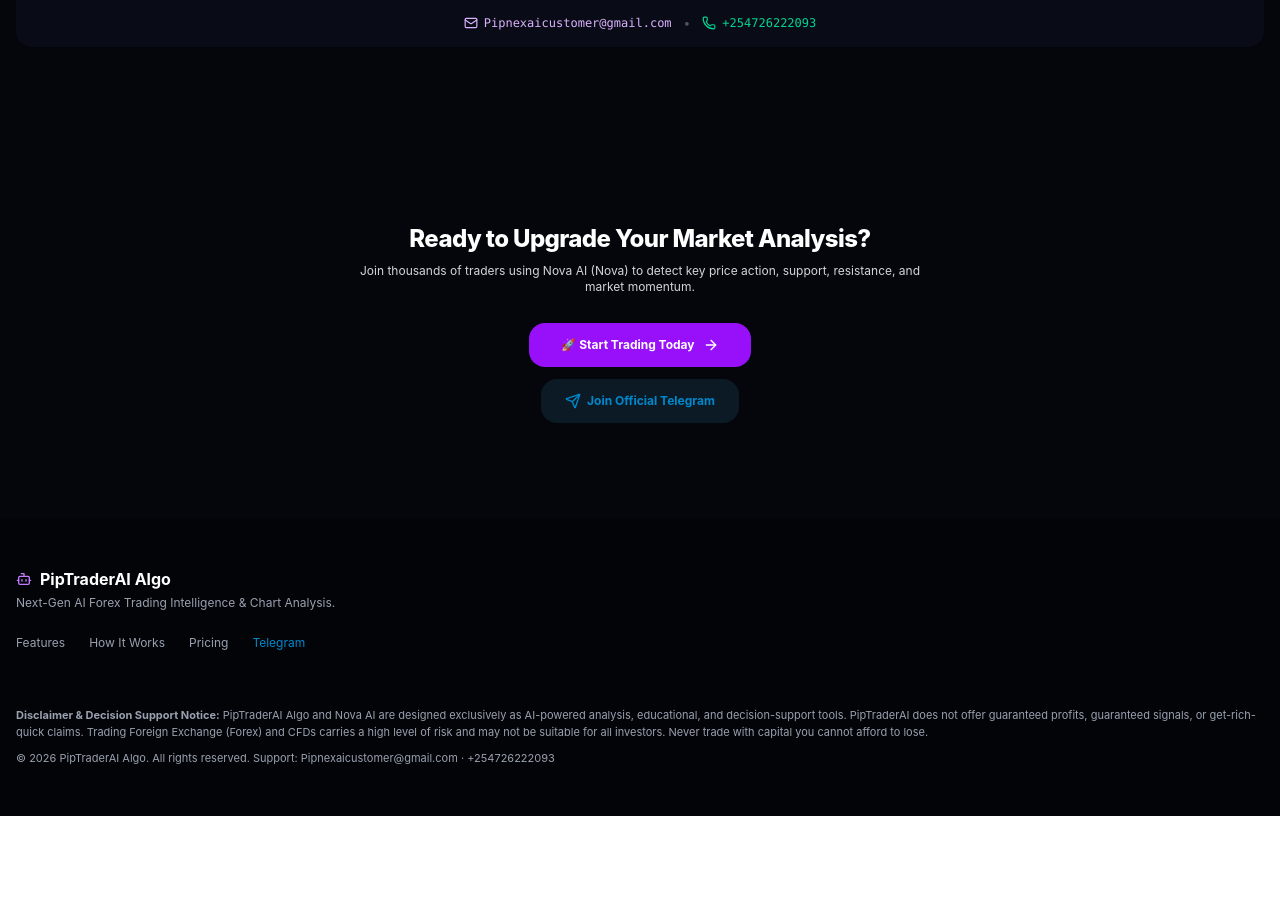
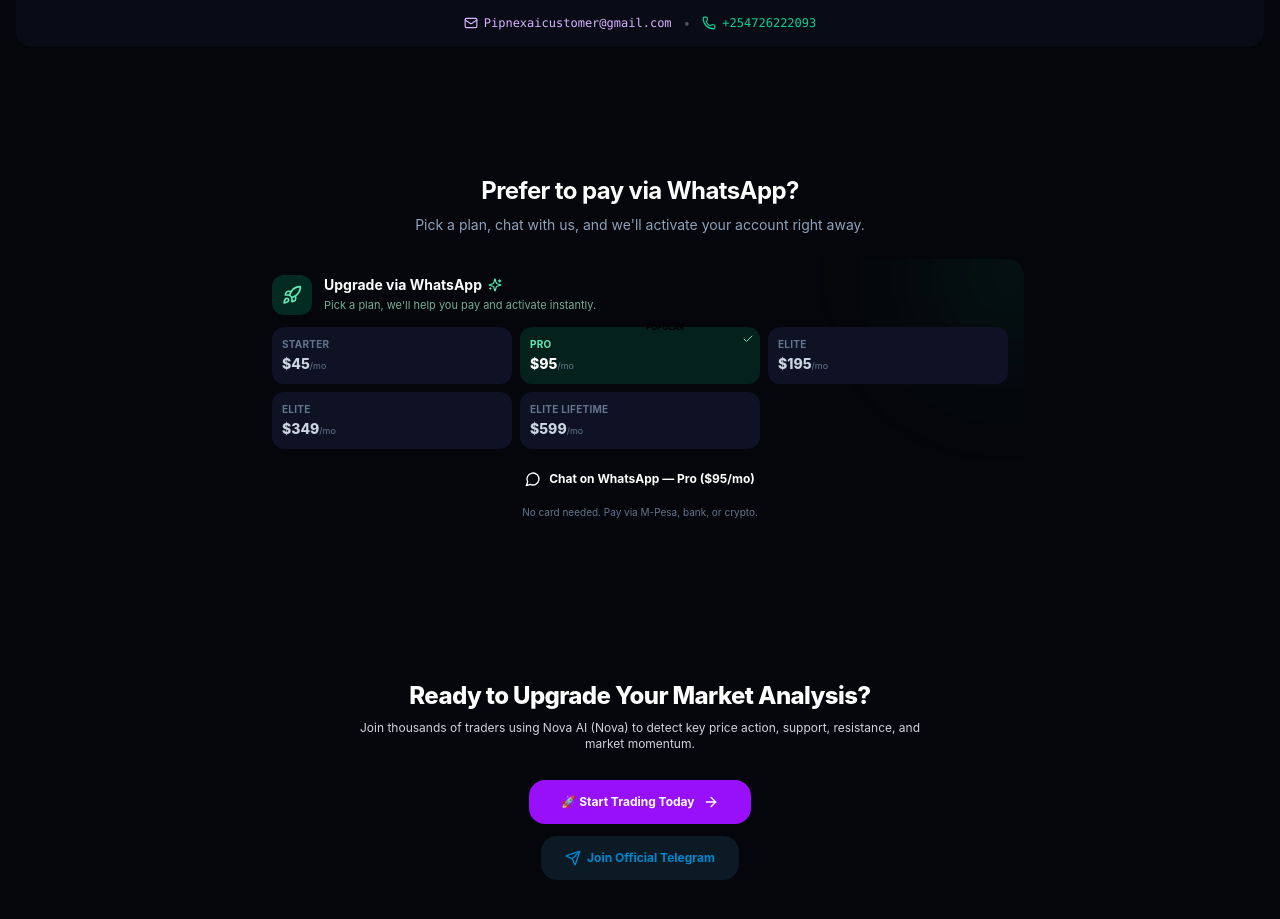
Before and after one commit to Calekyz/PiptraderAI-cal, a React (Vite) app: page / in a window 1280 px wide. Shown: the part 4843-5762 px from the top of the page. Before the commit the page ends 5659 px from the top, so only its background shows below. Built offline with nearby package versions, Linux system fonts and the light colour scheme; no server answers.

Commit message:
feat(whatsapp): widget on landing page + dashboard for non-subscribers
- LandingPage: standalone WhatsApp upgrade section after pricing
- BotDashboard: card at top of Overview tab for Pending/Free users
- Hidden for Pro/Elite users
- Reuses UpgradeWhatsAppCard component

```diff
--- a/src/components/BotDashboard.tsx
+++ b/src/components/BotDashboard.tsx
@@ -68,6 +68,7 @@
 import { TrialCountdownBanner } from './TrialCountdownBanner';
 import { PremiumLock } from './PremiumLock';
 import { fetchTrialStatusAsync } from '../lib/authService';
+import { UpgradeWhatsAppCard } from './UpgradeWhatsAppCard';
 
 interface BotDashboardProps {
   user: UserProfile;
@@ -1129,6 +1130,16 @@
               onOpenSubscription={() => setActiveTab('subscription')}
             />
 
+            {activeTab === 'overview' && !['Pro','Elite'].includes(String(user?.plan || '')) && (
+              <div className="mb-4">
+                <UpgradeWhatsAppCard user={user} compact />
+              </div>
+            )}
+            {activeTab === 'overview' && !['Pro','Elite'].includes(String(user?.plan || '')) && (
+              <div className="mb-4">
+                <UpgradeWhatsAppCard user={user} compact />
+              </div>
+            )}
             {activeTab === 'overview' && (
               <OverviewView
                 user={user}
--- a/src/components/LandingPage.tsx
+++ b/src/components/LandingPage.tsx
@@ -31,6 +31,7 @@
 } from 'lucide-react';
 
 import { UserProfile } from '../types';
+import { UpgradeWhatsAppCard } from './UpgradeWhatsAppCard';
 import { isDevelopmentMode } from '../lib/devMode';
 
 interface LandingPageProps {
@@ -607,6 +608,21 @@
         </div>
       </section>
 
+      {/* WhatsApp Upgrade Section — for anyone who wants to pay manually */}
+      <section className="py-12 sm:py-16 px-4 sm:px-6">
+        <div className="max-w-3xl mx-auto">
+          <div className="text-center mb-6">
+            <h2 className="text-2xl sm:text-3xl font-bold text-white tracking-tight">
+              Prefer to pay via WhatsApp?
+            </h2>
+            <p className="text-sm text-slate-400 mt-2">
+              Pick a plan, chat with us, and we'll activate your account right away.
+            </p>
+          </div>
+          <UpgradeWhatsAppCard />
+        </div>
+      </section>
+
       {/* 10. FINAL BOTTOM CTA */}
       <section className="py-16 px-4 sm:px-6 max-w-5xl mx-auto w-full text-center space-y-6">
         <div className="p-8 sm:p-12 rounded-3xl bg-gradient-to-b from-[#111326] to-[#070810] border border-[#222744] shadow-2xl space-y-5 relative overflow-hidden">
```
